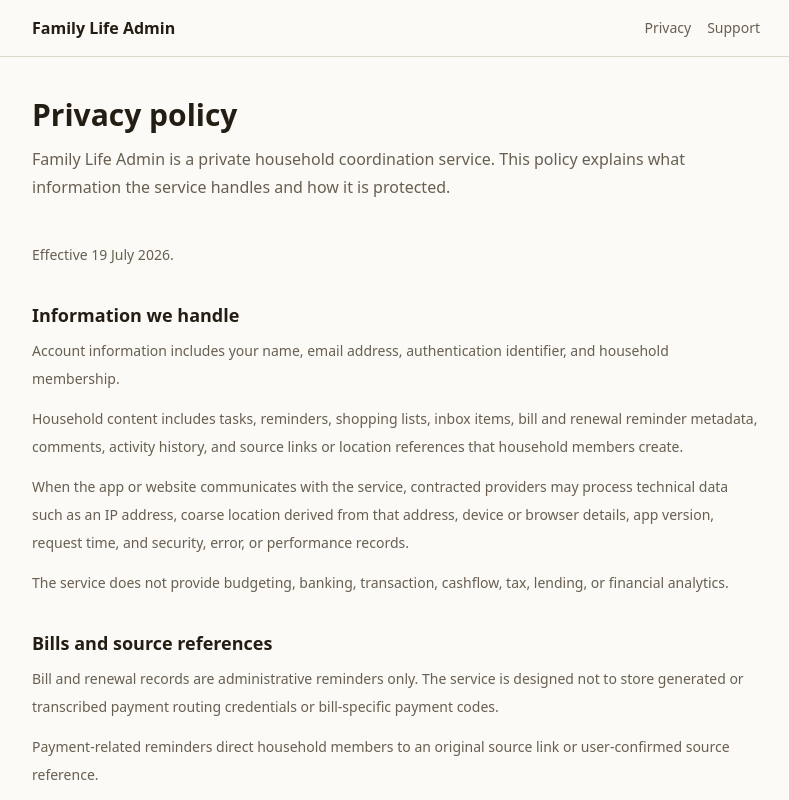
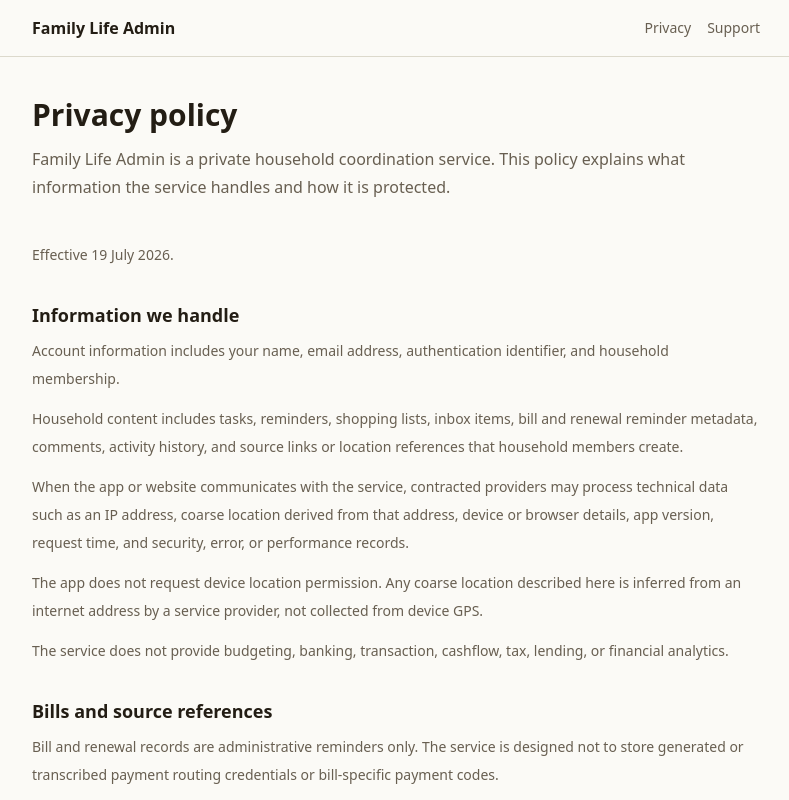
Before and after one commit to LatinMaestro/Life-Admin, a Next.js app: page /privacy in a window 1280 px wide. Shown: the top 800 px of the page, without its empty margins (244-1033 px from the left). Built offline with nearby package versions, Linux system fonts and the light colour scheme.

Commit message:
docs: clarify coarse location disclosure

```diff
--- a/src/app/(public)/privacy/page.tsx
+++ b/src/app/(public)/privacy/page.tsx
@@ -20,6 +20,7 @@ export default function PrivacyPage() {
         <p>Account information includes your name, email address, authentication identifier, and household membership.</p>
         <p>Household content includes tasks, reminders, shopping lists, inbox items, bill and renewal reminder metadata, comments, activity history, and source links or location references that household members create.</p>
         <p>When the app or website communicates with the service, contracted providers may process technical data such as an IP address, coarse location derived from that address, device or browser details, app version, request time, and security, error, or performance records.</p>
+        <p>The app does not request device location permission. Any coarse location described here is inferred from an internet address by a service provider, not collected from device GPS.</p>
         <p>The service does not provide budgeting, banking, transaction, cashflow, tax, lending, or financial analytics.</p>
       </PolicySection>
       <PolicySection title="Bills and source references">
```
